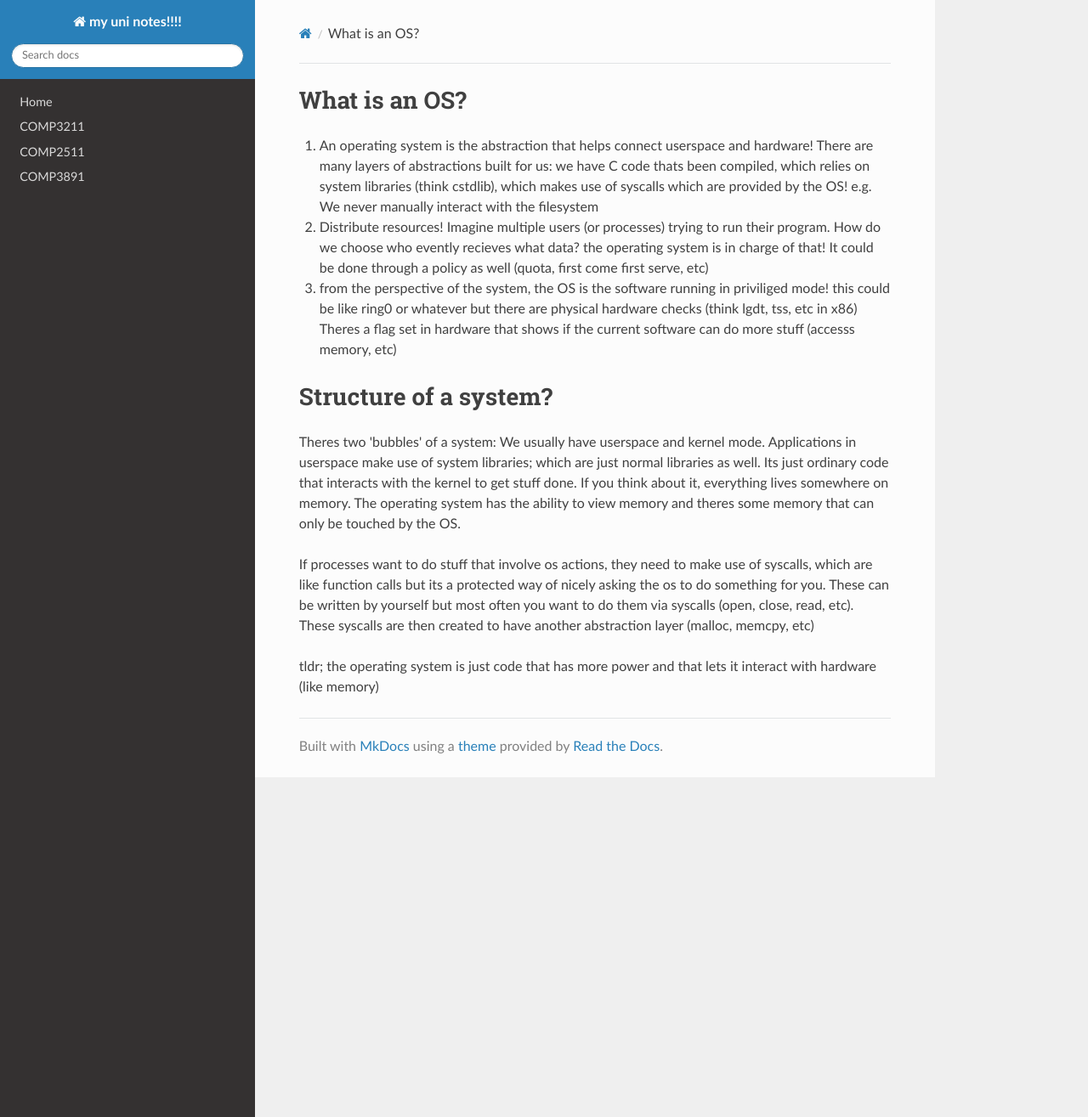
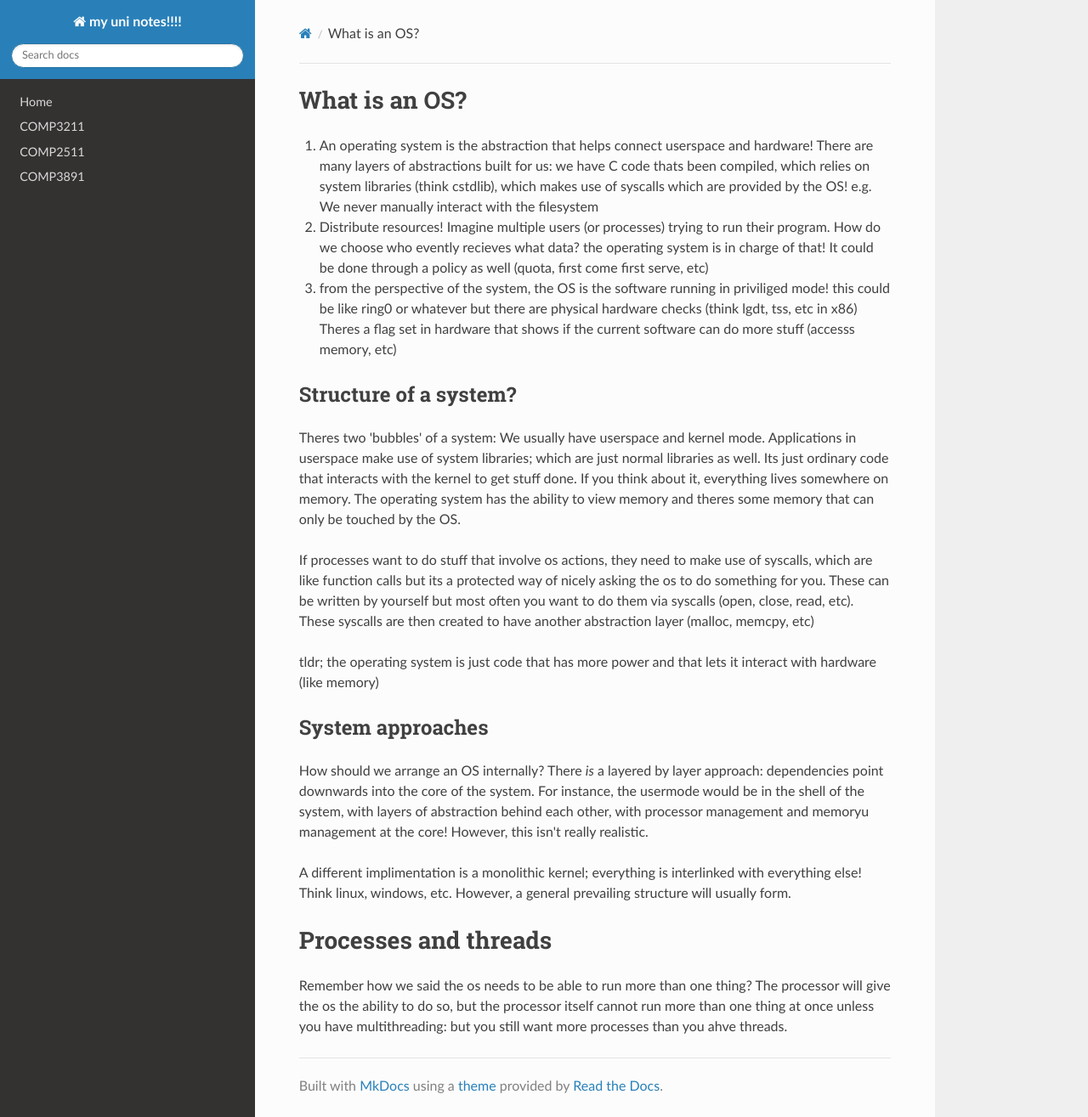
Before and after one commit to suwuako/uni, an MkDocs documentation site: the page built from docs/comp3891/w1.md, in a window 1280 px wide and 1315 px high. Shown: the whole window at 85% size. Built offline with MkDocs 1.6.1, drawn with Linux system fonts in a browser that asks for light colours; nearby versions of some CDN libraries.

Commit message:
docs: lec1 update

```diff
--- a/docs/comp3891/w1.md
+++ b/docs/comp3891/w1.md
@@ -15,7 +15,7 @@
    lgdt, tss, etc in x86) Theres a flag set in hardware that shows if the current software
    can do more stuff (accesss memory, etc)
 
-# Structure of a system?
+## Structure of a system?
 
 Theres two 'bubbles' of a system: We usually have userspace and kernel mode. Applications
 in userspace make use of system libraries; which are just normal libraries as well. Its
@@ -31,3 +31,22 @@ abstraction layer (malloc, memcpy, etc)
 
 tldr; the operating system is just code that has more power and that lets it interact with
 hardware (like memory)
+
+## System approaches
+
+How should we arrange an OS internally? There *is* a layered by layer approach:
+dependencies point downwards into the core of the system. For instance, the usermode would
+be in the shell of the system, with layers of abstraction behind each other, with
+processor management and memoryu management at the core! However, this isn't really
+realistic.
+
+A different implimentation is a monolithic kernel; everything is interlinked with
+everything else! Think linux, windows, etc. However, a general prevailing structure will
+usually form.
+
+# Processes and threads
+
+Remember how we said the os needs to be able to run more than one thing? The processor
+will give the os the ability to do so, but the processor itself cannot run more than one
+thing at once unless you have multithreading: but you still want more processes than you
+ahve threads.
```
